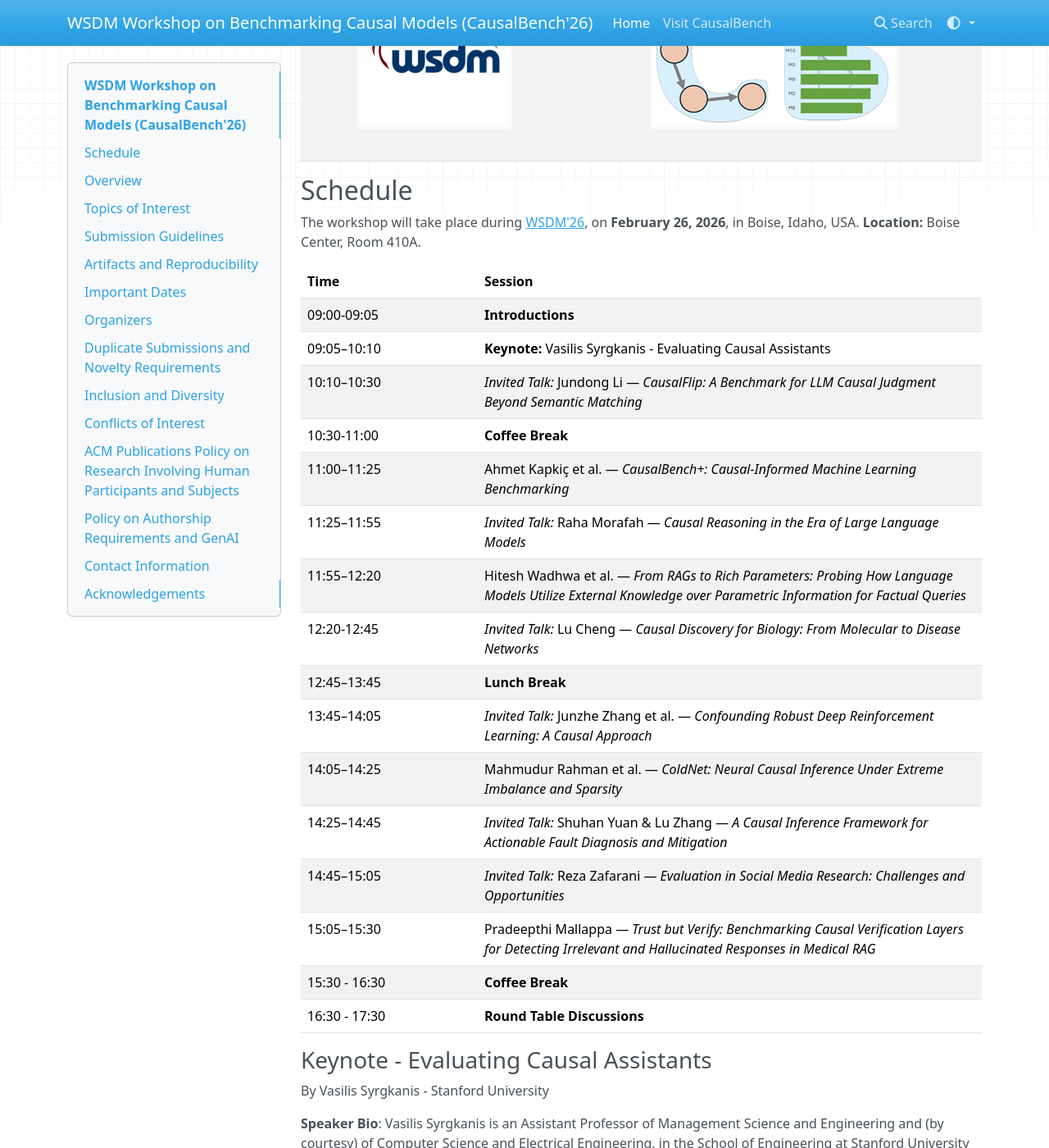
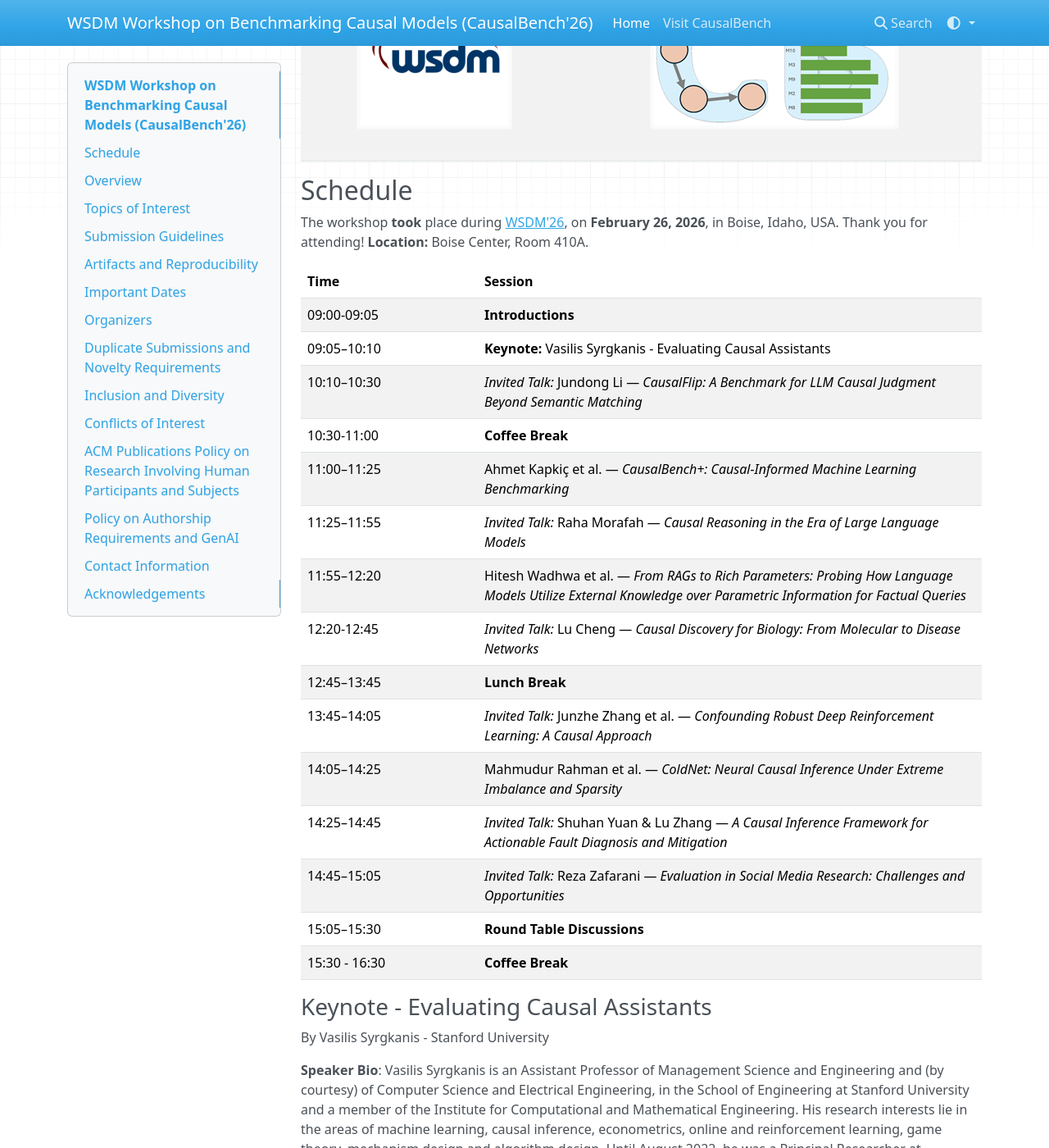
Before and after one commit to CausalBenchOrg/CausalBench-WSDM26, an MkDocs documentation site: the page built from docs/index.md, in a window 1280 px wide and 1400 px high, scrolled down 262 px. Shown: the whole window at 82% size. Built offline with MkDocs 1.6.1, drawn with Linux system fonts in a browser that asks for light colours; nearby versions of some CDN libraries.

Commit message:
Update index.md

```diff
--- a/docs/index.md
+++ b/docs/index.md
@@ -6,7 +6,7 @@
 
 
 ## Schedule
-The workshop will take place during [WSDM'26](https://wsdm-conference.org/2026/), on **February 26, 2026**, in Boise, Idaho, USA.
+The workshop **took** place during [WSDM'26](https://wsdm-conference.org/2026/), on **February 26, 2026**, in Boise, Idaho, USA. Thank you for attending!
 **Location:** Boise Center, Room 410A.
 
 
@@ -25,9 +25,8 @@ The workshop will take place during [WSDM'26](https://wsdm-conference.org/2026/)
 | 14:05–14:25   | Mahmudur Rahman et al. — *ColdNet: Neural Causal Inference Under Extreme Imbalance and Sparsity* |
 | 14:25–14:45   | _Invited Talk:_ Shuhan Yuan & Lu Zhang — *A Causal Inference Framework for Actionable Fault Diagnosis and Mitigation* |
 | 14:45–15:05   | _Invited Talk:_ Reza Zafarani — *Evaluation in Social Media Research: Challenges and Opportunities* |
-| 15:05–15:30   | Pradeepthi Mallappa — *Trust but Verify: Benchmarking Causal Verification Layers for Detecting Irrelevant and Hallucinated Responses in Medical RAG* |
+| 15:05–15:30   | **Round Table Discussions** |
 | 15:30 - 16:30  | **Coffee Break** |
-| 16:30 - 17:30  | **Round Table Discussions** |
 
 ### Keynote - **Evaluating Causal Assistants**
 By Vasilis Syrgkanis - Stanford University
```
